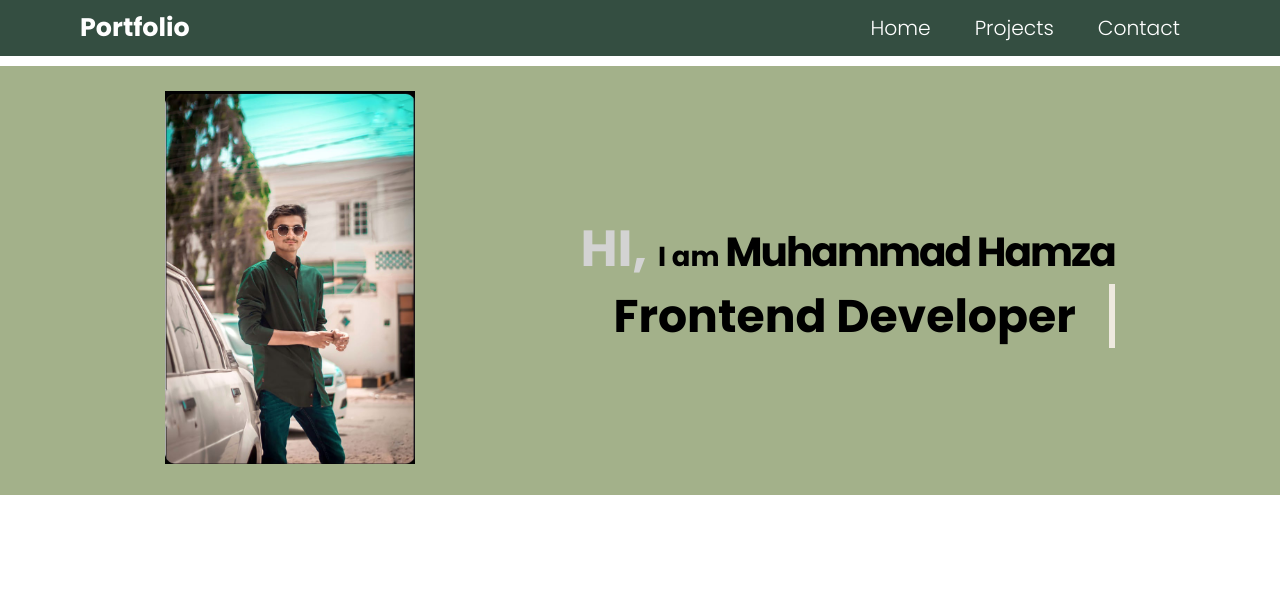
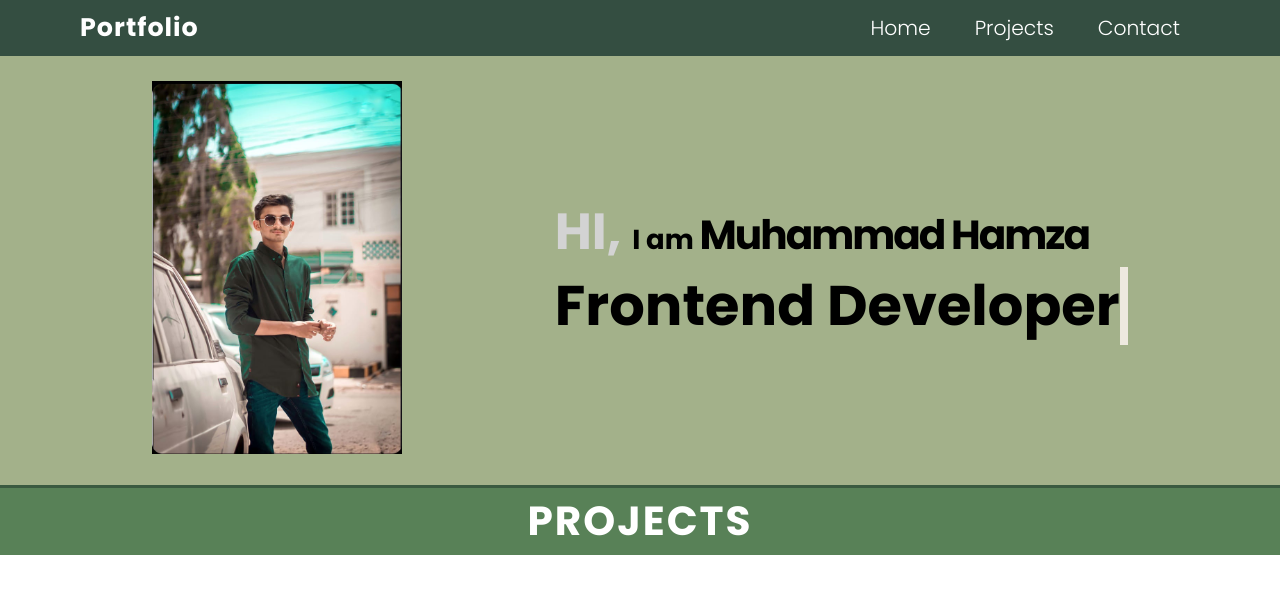
Before and after one commit to Hamzaabro5/Portfolio-Website, a plain HTML site: page index.html in a window 1280 px wide. Drawn offline with Linux system fonts and the light colour scheme.

Commit message:
Portfolio Website

```diff
--- a/index.html
+++ b/index.html
@@ -34,11 +34,11 @@
                 <h2>Frontend Developer</h2></div>
         </section>
 
-        <!-- <section class="Projects-section">
-
+        <section class="Project-section">
+            <h1>Projects</h1>
         </section>
 
-        <section class="Contact-section">
+        <!-- <section class="Contact-section">
             <h1>Lets Work Together...</h1>
             <div class="contact-tag">
                 <h1><a href=""></a><i class="fa-brands fa-linkedin"></i> Linkedin</h1>
--- a/style.css
+++ b/style.css
@@ -36,6 +36,7 @@ nav{
 }
 .nav-head h1{
     font-size: 2.5rem;
+    letter-spacing: 0.1rem;
 }
 .nav-tag a{
     text-decoration: none;
@@ -50,15 +51,15 @@ nav{
     transition: 0.3s ease-in-out;
 }
 .Hero-section{
-    margin-top: 10px;
     display: flex;
     justify-content: space-evenly;
     align-items: center;
     background-color: var(--lighter-color);
     padding: 25px 0px;
+    border-bottom: 3px solid var(--dark-color);
+    color: #000000;
 }
 .hero-text{
-    color: #000000;
     font-size: 1.8rem;
 }
 .hi-text{
@@ -71,7 +72,7 @@ nav{
 }
 .hero-text h2{
     text-align: center;
-    font-size: 4.5rem;
+    font-size: 5.5rem;
 
 
   overflow: hidden;
@@ -115,3 +116,13 @@ nav{
     margin: 0px 40rem;
     gap: 5rem;
 }
+.Project-section{
+    background-color: var(--light-color);
+}
+.Project-section h1{
+    font-size: 4rem;
+    text-align: center;
+    padding: 5px 0px;
+    text-transform: uppercase;
+    letter-spacing: 2px;
+}
```
